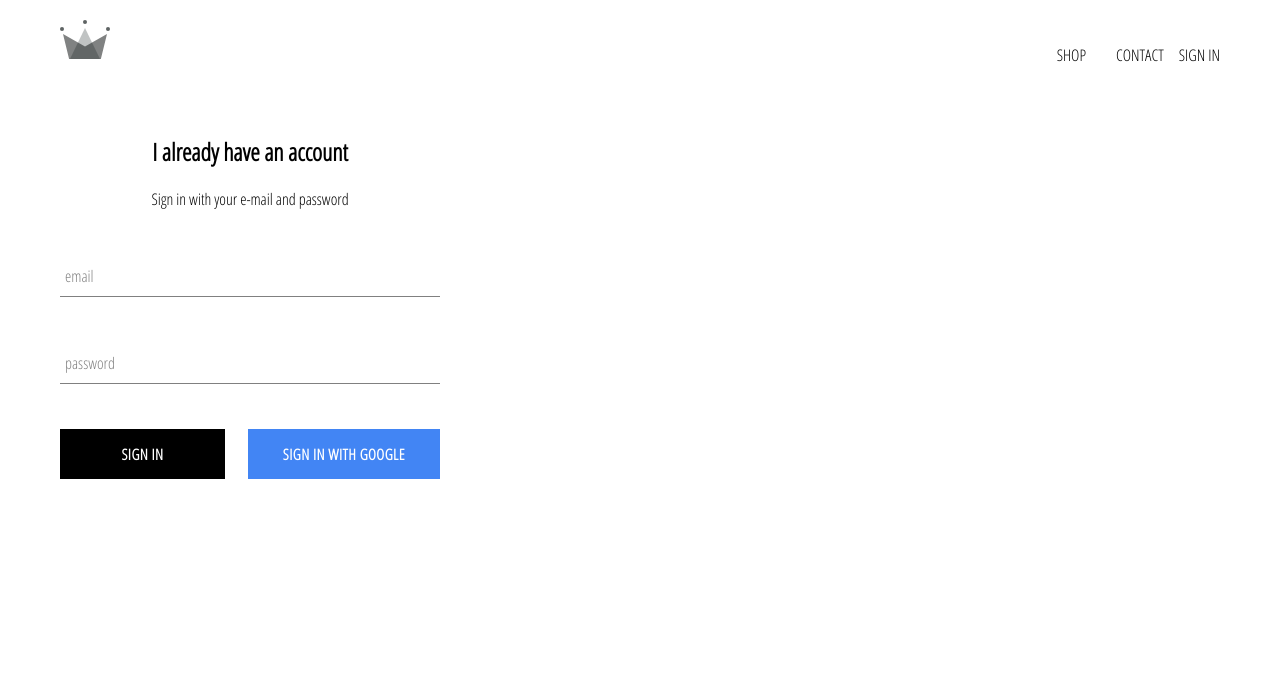
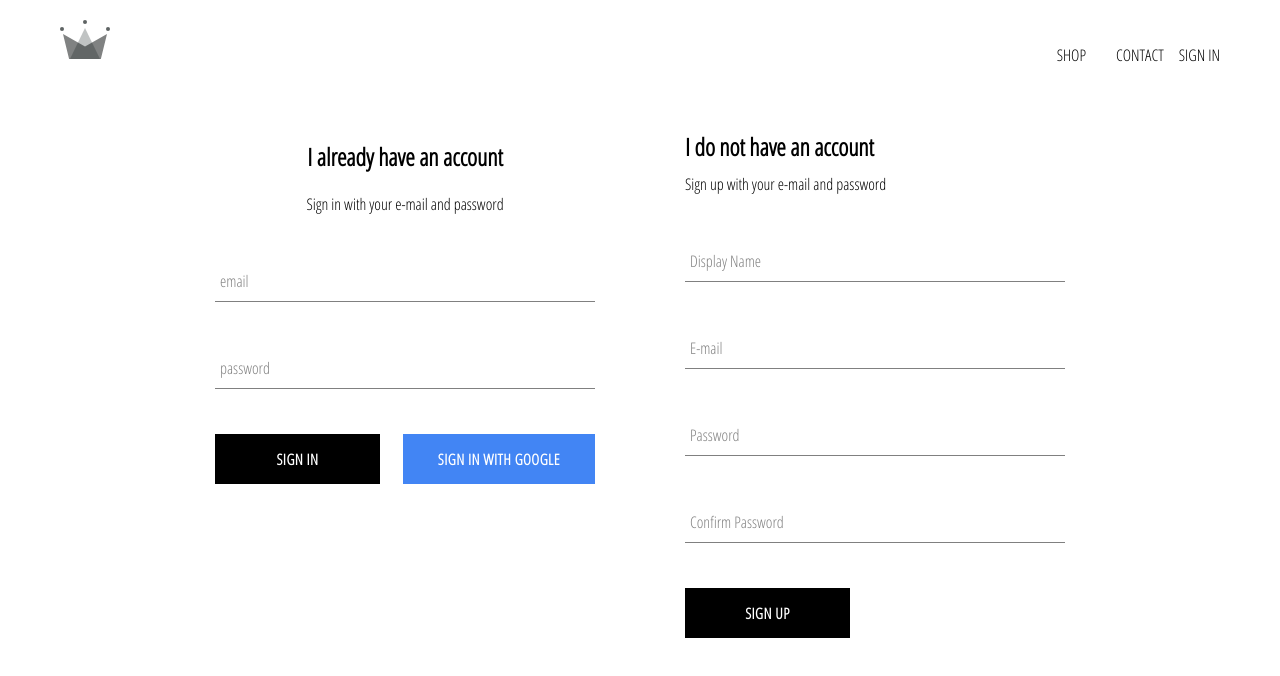
Before and after one commit to whateverwillian/crwn-clothing, a React (Create React App) app: page /sign in a window 1280 px wide. Shown: the top 676 px of the page. Built offline with nearby package versions, Linux system fonts and the light colour scheme; no server answers.

Commit message:
implemented signup component and put in sign page

```diff
--- a/src/App.js
+++ b/src/App.js
@@ -32,6 +32,8 @@
               ...snapShot.data(),
             }
           })
+
+          console.log(this.state.currentUser)
         })
       } else {
         this.setState({ currentUser: userAuth })
--- /dev/null
+++ b/src/components/sign-up/sign-up.component.jsx
@@ -0,0 +1,110 @@
+import React from 'react';
+
+import CustomButton from '../custom-button/custom-buttom.component';
+import FormInput from '../form-input/form-input.component';
+
+import { auth, createUserProfileDocument } from '../../firebase/firebase.utils';
+
+import './sign-up.styles.scss';
+
+class SignUp extends React.Component {
+  constructor(props) {
+    super(props);
+
+    this.state = {
+      displayName: '',
+      email: '',
+      password: '',
+      passwordConfirm: '',
+    }
+  }
+
+  handleSubmit = async event => {
+    event.preventDefault();
+
+    const { displayName, email, password, passwordConfirm } = this.state;
+
+    if (password !== passwordConfirm) {
+      alert("Passwords don't match");
+
+      return;
+    }
+
+    try {
+      const { user } = await auth.createUserWithEmailAndPassword(
+        email,
+        password
+      );
+
+      await createUserProfileDocument(user, { displayName })
+
+      this.setState({
+        displayName: '',
+        email: '',
+        password: '',
+        passwordConfirm: '',
+      })
+
+    } catch (err) {
+      console.error(err)
+    }
+  }
+
+  handleChange = event => {
+    const { name, value } = event.target;
+
+    this.setState({ [name]: value })
+  }
+
+  render() {
+    const { displayName, email, password, passwordConfirm } = this.state;
+
+    return(
+      <div className='sign-up'>
+        <h2 className='title'>I do not have an account</h2>
+        <span>Sign up with your e-mail and password</span>
+        <form className='sign-up-form' onSubmit={this.handleSubmit}>
+          <FormInput
+            type='text'
+            name='displayName'
+            value={displayName}
+            onChange={this.handleChange}
+            label='Display Name'
+            required
+          />
+
+          <FormInput
+            type='email'
+            name='email'
+            value={email}
+            onChange={this.handleChange}
+            label='E-mail'
+            required
+          />
+
+          <FormInput
+            type='password'
+            name='password'
+            value={password}
+            onChange={this.handleChange}
+            label='Password'
+            required
+          />
+
+          <FormInput
+            type='password'
+            name='passwordConfirm'
+            value={passwordConfirm}
+            onChange={this.handleChange}
+            label='Confirm Password'
+            required
+          />
+
+          <CustomButton type='submit'>SIGN UP</CustomButton>
+        </form>
+      </div>
+    )
+  }
+}
+
+export default SignUp;
--- /dev/null
+++ b/src/components/sign-up/sign-up.styles.scss
@@ -0,0 +1,10 @@
+.sign-up {
+  display: flex;
+  flex-direction: column;
+  width: 30vw;
+  max-width: 380px;
+
+  .title {
+    margin: 10px 0;
+  }
+}
--- a/src/pages/sign/sign.component.jsx
+++ b/src/pages/sign/sign.component.jsx
@@ -1,12 +1,14 @@
 import React from 'react';
 
 import SignIn from '../../components/sign-in/sign-in.component';
+import SignUp from '../../components/sign-up/sign-up.component';
 
 import './sign.styles.scss';
 
 const Sign = () => (
   <div className='sign-in-and-sign-up'>
     <SignIn />
+    <SignUp />
   </div>
 );
 
--- a/src/pages/sign/sign.styles.scss
+++ b/src/pages/sign/sign.styles.scss
@@ -0,0 +1,9 @@
+.sign-in-and-sign-up {
+  width: 850px;
+  display: flex;
+
+  justify-content: space-between;
+  margin: 30px auto;
+
+  align-items: flex-start;
+}
```
